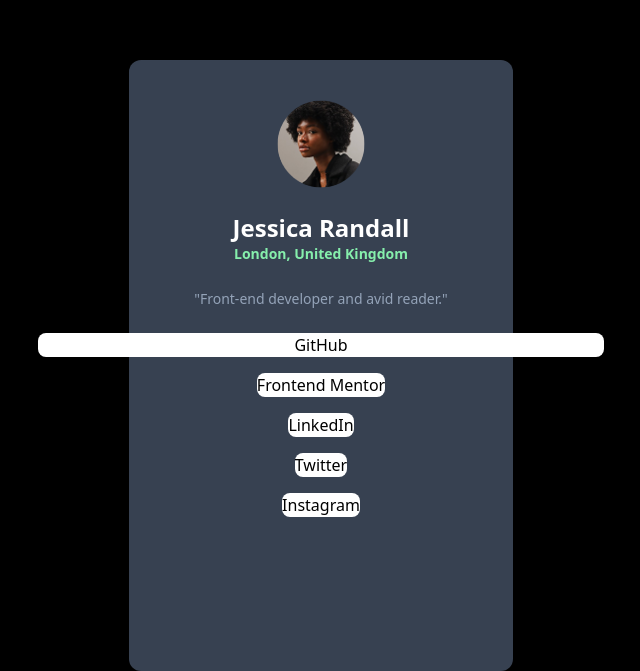
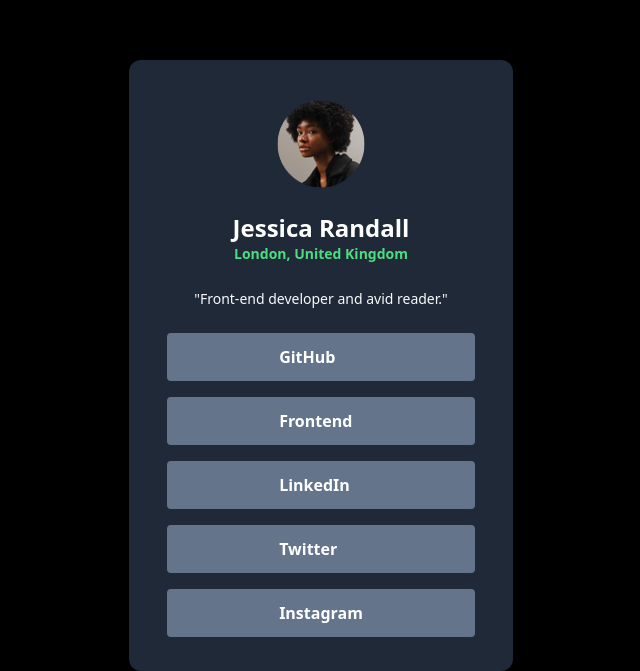
Before and after one commit to Sam-rw-bl/social_links_profile, a plain HTML site: page index.html in a window 1280 px wide. Shown: the part 148-819 px from the top of the page, without its empty margins (319-959 px from the left). Drawn offline with nearby package versions, Linux system fonts and the light colour scheme.

Commit message:
finalizado

```diff
--- a/index.html
+++ b/index.html
@@ -21,20 +21,20 @@
     </script>
 </head>
 <body class="bg-black w-full flex justify-center items-center">
-   <div class="bg-gray-700 w-full max-w-[327px] h-[579px] xl:max-w-[384px] h-[611px] mt-52 rounded-xl px-3">
+   <div class="bg-gray-800 w-full max-w-[327px] h-[579px] xl:max-w-[384px] h-[611px] mt-52 rounded-xl px-3">
         <div class="w-full flex flex-col justify-center items-center mt-10">
-            <img src="img/profile-pic.png" alt="foto de usuário" class="w-[88px] h-[88px] rounded-full hover:scale-110 duration-300">
+            <img src="img/profile-pic.png" alt="foto de usuário" class="w-[88px] h-[88px] rounded-full">
             <h1 class="text-2xl font-semibold text-white mt-6">Jessica Randall</h1>
-            <h6 class="text-sm font-bold text-green-300">London, United Kingdom</h6>
-            <p class="text-[14px] font-medium text-slate-400 my-6" >"Front-end developer and avid reader."</p>
+            <h6 class="text-sm font-bold text-green-400">London, United Kingdom</h6>
+            <p class="text-[14px] font-medium text-slate-50 my-6" >"Front-end developer and avid reader."</p>
 
-            <div class="w-full max-w-[327px] flex flex-1 flex-col justify-center items-center gap-4 *:rounded-lg *:bg-white">
-                <a href="#" class=" bg-white px-64 py- ">GitHub</a>
-                <a href="#" class="">Frontend Mentor</a>
-                <a href="#" class="">LinkedIn</a>
-                <a href="#" class="">Twitter</a>
-                <a href="#" class="">Instagram</a>
-            </div>
+            <div class="space-y-4 ">
+              <a href="#" class="block font-semibold text-white bg-slate-500 px-28 py-3 rounded hover:scale-95 duration-300">GitHub</a>
+              <a href="#" class="block font-semibold text-white bg-slate-500 px-28 py-3 rounded hover:scale-95 duration-300">Frontend</a>
+              <a href="#" class="block font-semibold text-white bg-slate-500 px-28 py-3 rounded hover:scale-95 duration-300">LinkedIn</a>
+              <a href="#" class="block font-semibold text-white bg-slate-500 px-28 py-3 rounded hover:scale-95 duration-300">Twitter</a>
+              <a href="#" class="block font-semibold text-white bg-slate-500 px-28 py-3 rounded hover:scale-95 duration-300">Instagram</a>
+          </div>
         </div>
     </div>
 
```
